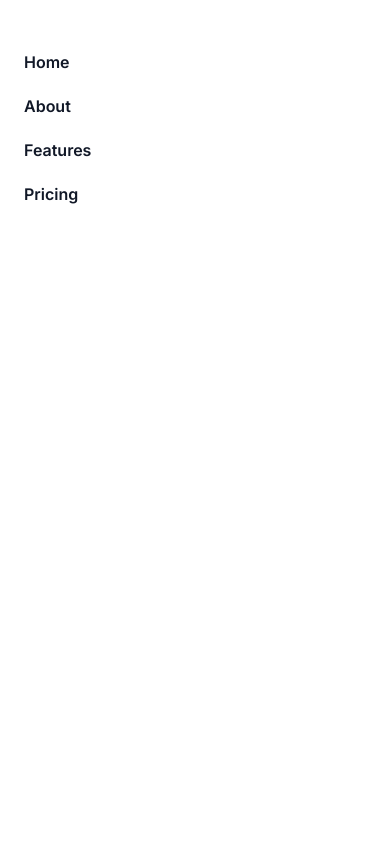
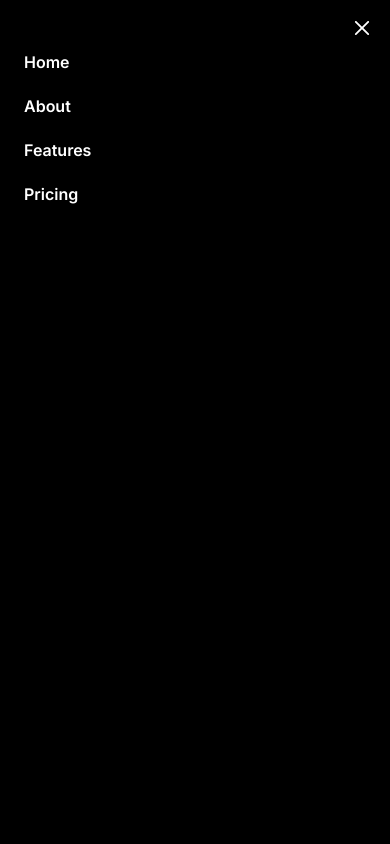
Before and after one commit to Kingjohneycodey/school-management, a Next.js app: page / in a window 390 px wide. Both pictures are taken after a click on the button 44 px from the left and 44 px from the top of the page. Shown: the top 844 px of the page. Built offline with nearby package versions, Linux system fonts and the light colour scheme.

Commit message:
Added footer to landing page

```diff
--- a/src/app/page.tsx
+++ b/src/app/page.tsx
@@ -19,7 +19,7 @@ export default function Home() {
     <main className="home-page">
       <header className="fixed left-0 inset-x-0 top-0 z-50 bg-black">
         <nav
-          className="flex items-center justify-between p-6 lg:px-8"
+          className="flex items-center justify-between p-6 px-2 lg:px-8"
           aria-label="Global"
         >
           <Dialog.Root open={open} onOpenChange={setOpen}>
@@ -28,7 +28,7 @@ export default function Home() {
                 <HamburgerMenuIcon className="h-6 w-6" aria-hidden="true" />
               </button>
             </Dialog.Trigger>
-            <Dialog.Content className="fixed inset-0 z-50 bg-white p-6">
+            <Dialog.Content className="fixed inset-0 z-50 bg-[var(--secondary)] p-6">
               <button
                 onClick={() => setOpen(false)}
                 className="absolute top-4 right-4"
@@ -40,7 +40,7 @@ export default function Home() {
                   <a
                     key={item.name}
                     href={item.href}
-                    className="text-base font-semibold leading-7 text-gray-900"
+                    className="text-base font-semibold leading-7 text-[var(--tertiary)]"
                   >
                     {item.name}
                   </a>
@@ -48,12 +48,19 @@ export default function Home() {
               </div>
             </Dialog.Content>
           </Dialog.Root>
-          <div className="flex lg:flex-1">
+
+          {/* Logo centered on mobile */}
+          <div className="flex flex-1 justify-center lg:justify-start lg:flex-1">
             <a href="#" className="-m-1.5 p-1.5 flex items-center gap-3">
-              <img src="/images/logo.svg" alt="" className="max-w-[200px] md:max-w-[250px]" />
+              <img
+                src="/images/logo.svg"
+                alt=""
+                className="max-w-[200px] md:max-w-[250px]"
+              />
             </a>
           </div>
 
+          {/* Desktop navigation links */}
           <div className="hidden lg:flex lg:gap-x-12">
             {navigation.map((item) => (
               <a
@@ -65,6 +72,8 @@ export default function Home() {
               </a>
             ))}
           </div>
+
+          {/* Get Started button */}
           <div className="hidden lg:flex lg:flex-1 lg:justify-end">
             <Link
               href="/login"
@@ -78,26 +87,20 @@ export default function Home() {
         </nav>
       </header>
 
-      {/* <header className="flex items-center justify-between p-8 px-10">
-        <img src="/images/logo.svg" alt="" className="max-w-[250px]" />
-
-
-      </header> */}
-
       <section className="flex min-h-screen flex-col items-center p-4 md:p-24 mt-24 pt-16">
         <div className="mb-16 text-center">
           <h1 className="custom-heading text-[#B9FF66]">
             School Management Dashboard
           </h1>
 
-          <p className="max-w-[70%] m-auto mt-8">
+          <p className="md:max-w-[70%] m-auto mt-8">
             A School Management SaaS product designed to manage student,
             Teacher, and Parent activities, enabling effective management of the
             school and learning resources.
           </p>
 
           <p className="mt-12">
-          <Link
+            <Link
               href="/login"
               className="text-sm font-semibold leading-6 text-gray-900"
             >
@@ -116,6 +119,11 @@ export default function Home() {
           alt="Cover picture"
         />
       </section>
+
+
+      <footer className="text-center mb-8">
+        School Admin Dashboard 2024
+      </footer>
     </main>
   );
 }
```
